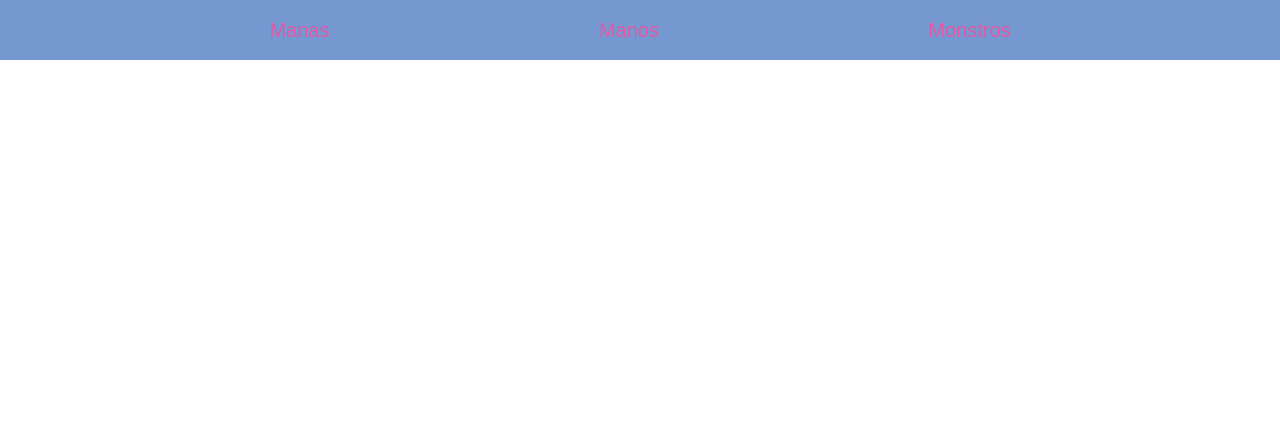
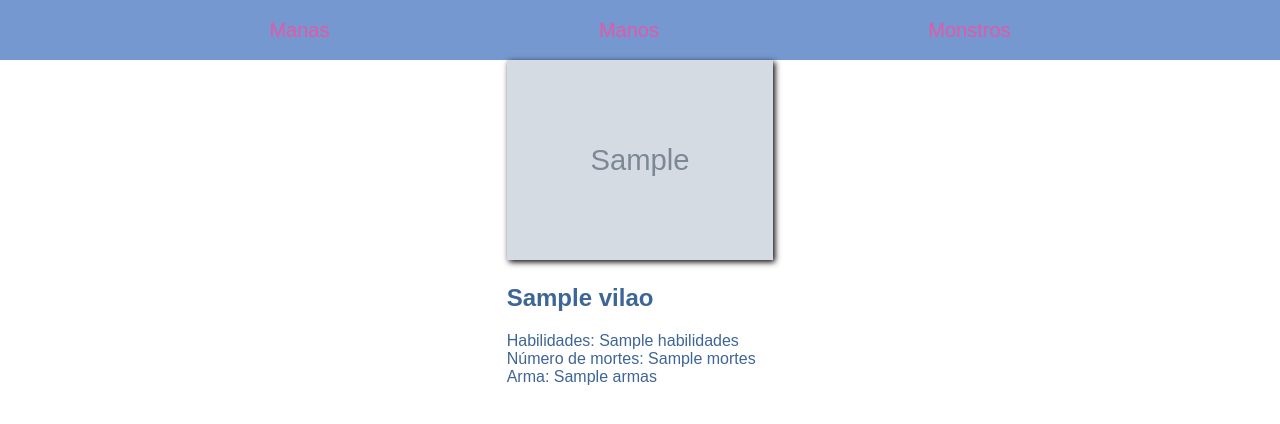
Before and after one commit to Danda251097/Esta-ao-Hack, a Django app: template catalogo_viloes/templates/index.html in a window 1280 px wide. Shown: the top 424 px of the page. Run offline with Django 3.2, Linux system fonts and the light colour scheme; the template is opened without the code that fills it: most values are stand-ins (such as "Sample title", 1, 10 or a date in 2020); grey boxes marked "Sample" are stand-in pictures.

Commit message:
Adicionar index

```diff
--- a/catalogo_viloes/templates/index.html
+++ b/catalogo_viloes/templates/index.html
@@ -14,6 +14,18 @@
         <a href="">Manos</a>
         <a href="">Monstros</a>
     </nav>
-
+    <section>
+    {% for vilao in viloes %}
+        <div class="container">
+            <div>
+                <img src="{{vilao.foto.url}}" alt="">
+            </div>
+            <h2>{{vilao.nome}}</h2>
+            <p>Habilidades: {{vilao.habilidades}}</p>
+            <p>Número de mortes: {{vilao.mortes}}</p>
+            <p>Arma: {{vilao.armas}}</p>
+        </div>
+    {% endfor %}
+</section>
 </body>
 </html>
```
